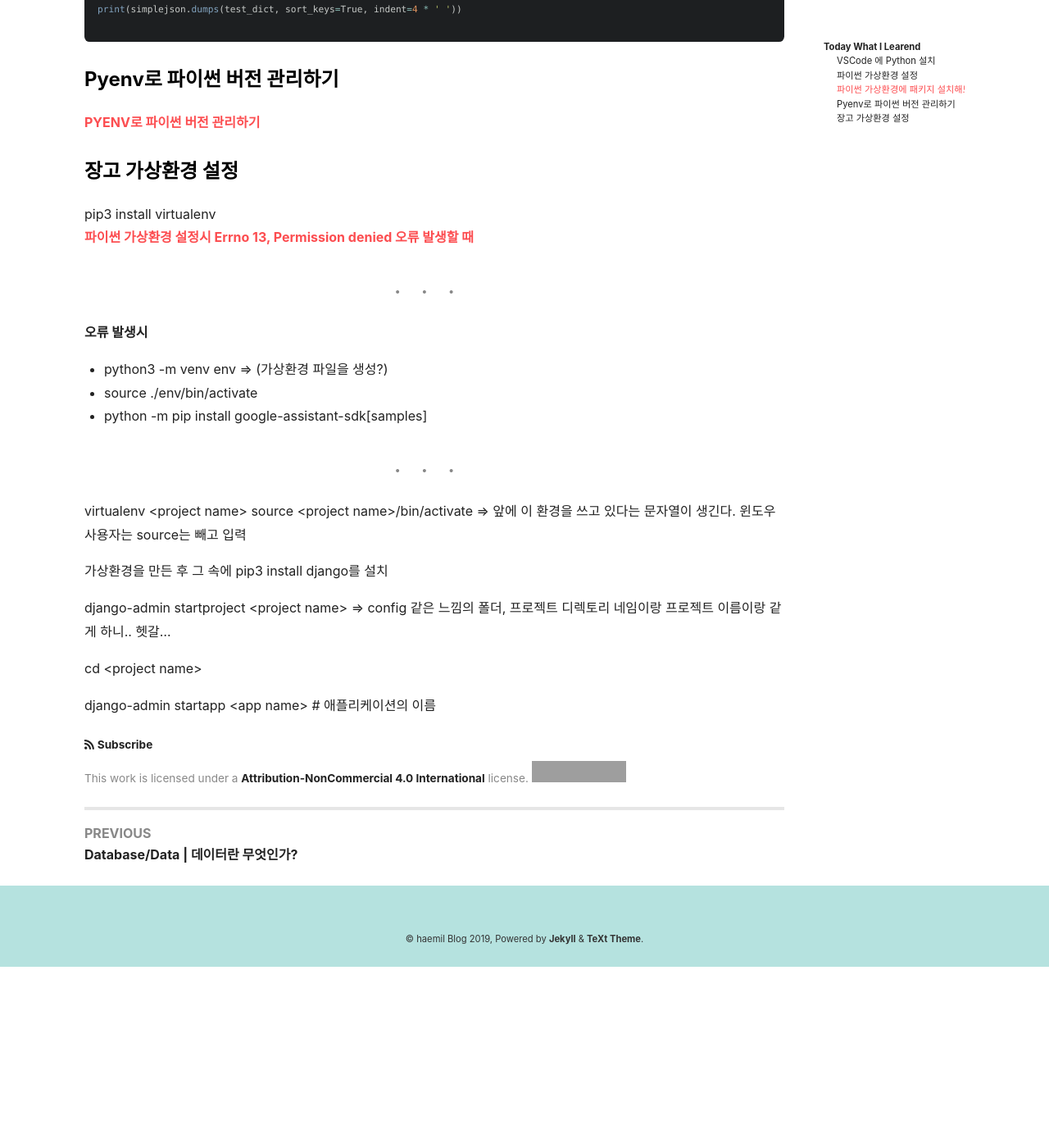
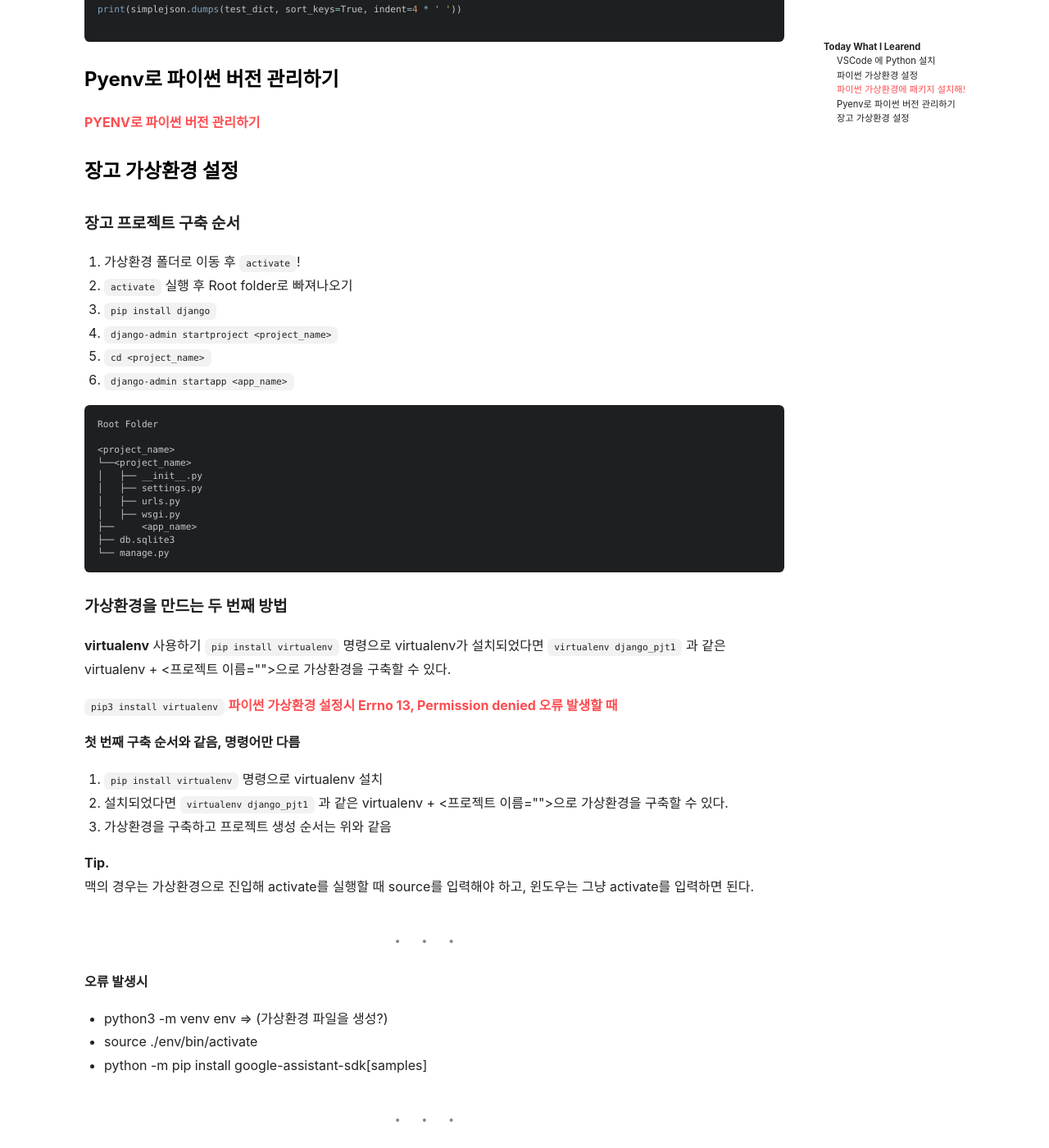
Before and after one commit to mchaemil/mchaemil.github.io, a Jekyll site: the page built from _posts/2019-12-17-python-env.md, in a window 1280 px wide and 1400 px high, scrolled down 4584 px. Shown: the whole window at 82% size. Built offline with Jekyll 4.4.1, drawn with Linux system fonts in a browser that asks for light colours; nearby versions of some CDN libraries; comment, search, counter and statistics services are not loaded; before the commit the page ends 5763 px from its top, so only the background shows below that; grey boxes are pictures that could not be loaded.

Commit message:
update post

````diff
--- a/_posts/2019-12-17-python-env.md
+++ b/_posts/2019-12-17-python-env.md
@@ -207,8 +207,49 @@ print(simplejson.dumps(test_dict, sort_keys=True, indent=4 * ' '))
 
 
 ### 장고 가상환경 설정
-pip3 install virtualenv
+
+
+#### 장고 프로젝트 구축 순서
+1. 가상환경 폴더로 이동 후 `activate`!
+1. `activate` 실행 후 Root folder로 빠져나오기
+1. `pip install django`
+1. `django-admin startproject <project_name>`
+1. `cd <project_name>`
+1. `django-admin startapp <app_name>`
+
+```
+Root Folder
+
+<project_name>
+└──<project_name>
+│   ├── __init__.py
+│   ├── settings.py
+│   ├── urls.py
+│   ├── wsgi.py
+├──	<app_name>
+├── db.sqlite3
+└── manage.py
+```
+
+#### 가상환경을 만드는 두 번째 방법
+**virtualenv** 사용하기
+`pip install virtualenv` 명령으로 virtualenv가 설치되었다면
+`virtualenv django_pjt1` 과 같은 virtualenv + <프로젝트 이름>으로 가상환경을 구축할 수 있다.
+
+
+
+`pip3 install virtualenv`
 [파이썬 가상환경 설정시 Errno 13, Permission denied 오류 발생할 때](https://github.com/googlesamples/assistant-sdk-python/issues/236)
+
+
+**첫 번째 구축 순서와 같음, 명령어만 다름**
+1. `pip install virtualenv` 명령으로 virtualenv 설치
+1. 설치되었다면 `virtualenv django_pjt1` 과 같은 virtualenv + <프로젝트 이름>으로 가상환경을 구축할 수 있다.
+1. 가상환경을 구축하고 프로젝트 생성 순서는 위와 같음
+
+**Tip.**
+맥의 경우는 가상환경으로 진입해 activate를 실행할 때 source를 입력해야 하고, 윈도우는 그냥 activate를 입력하면 된다.
+
 
 
 ---
@@ -218,6 +259,7 @@ pip3 install virtualenv
 - python -m pip install google-assistant-sdk[samples]
 
 ---
+
 
 
 virtualenv &lt;project name&gt;
````
